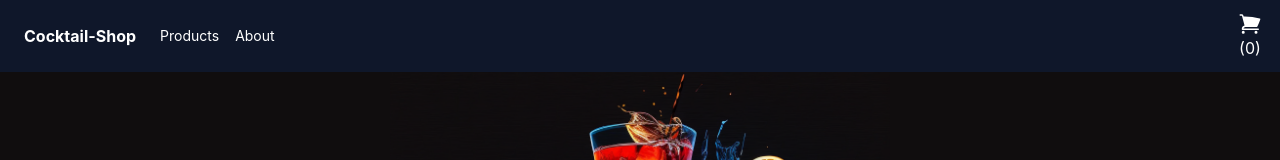
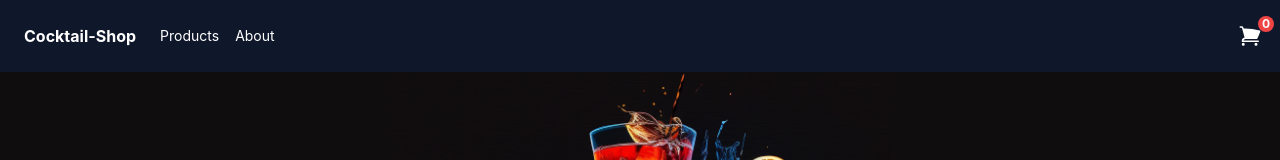
Before and after one commit to jacobgervin/cocktailshop, a React (Create React App) app: page / in a window 1280 px wide. Shown: the top 160 px of the page. Built offline with nearby package versions, Linux system fonts and the light colour scheme; no server answers.

Commit message:
Changed the number on the cart to be more stylish

```diff
--- a/src/nav.js
+++ b/src/nav.js
@@ -34,7 +34,7 @@ const Navigation = ({ selectedCocktails, removeFromCart, addToCart}) => {
   <svg xmlns="http://www.w3.org/2000/svg" viewBox="0 0 24 24" fill="white" class="w-6 h-6">
   <path d="M2.25 2.25a.75.75 0 000 1.5h1.386c.17 0 .318.114.362.278l2.558 9.592a3.752 3.752 0 00-2.806 3.63c0 .414.336.75.75.75h15.75a.75.75 0 000-1.5H5.378A2.25 2.25 0 017.5 15h11.218a.75.75 0 00.674-.421 60.358 60.358 0 002.96-7.228.75.75 0 00-.525-.965A60.864 60.864 0 005.68 4.509l-.232-.867A1.875 1.875 0 003.636 2.25H2.25zM3.75 20.25a1.5 1.5 0 113 0 1.5 1.5 0 01-3 0zM16.5 20.25a1.5 1.5 0 113 0 1.5 1.5 0 01-3 0z" />
 </svg>
- ({selectedCocktails ? selectedCocktails.length : 0})
+<span className="absolute top-0 right-0 bg-red-500 text-white font-bold rounded-full text-xs px-1">{selectedCocktails ? selectedCocktails.length : 0}</span>
   </button>
 
   <div className="block lg:hidden">
```
